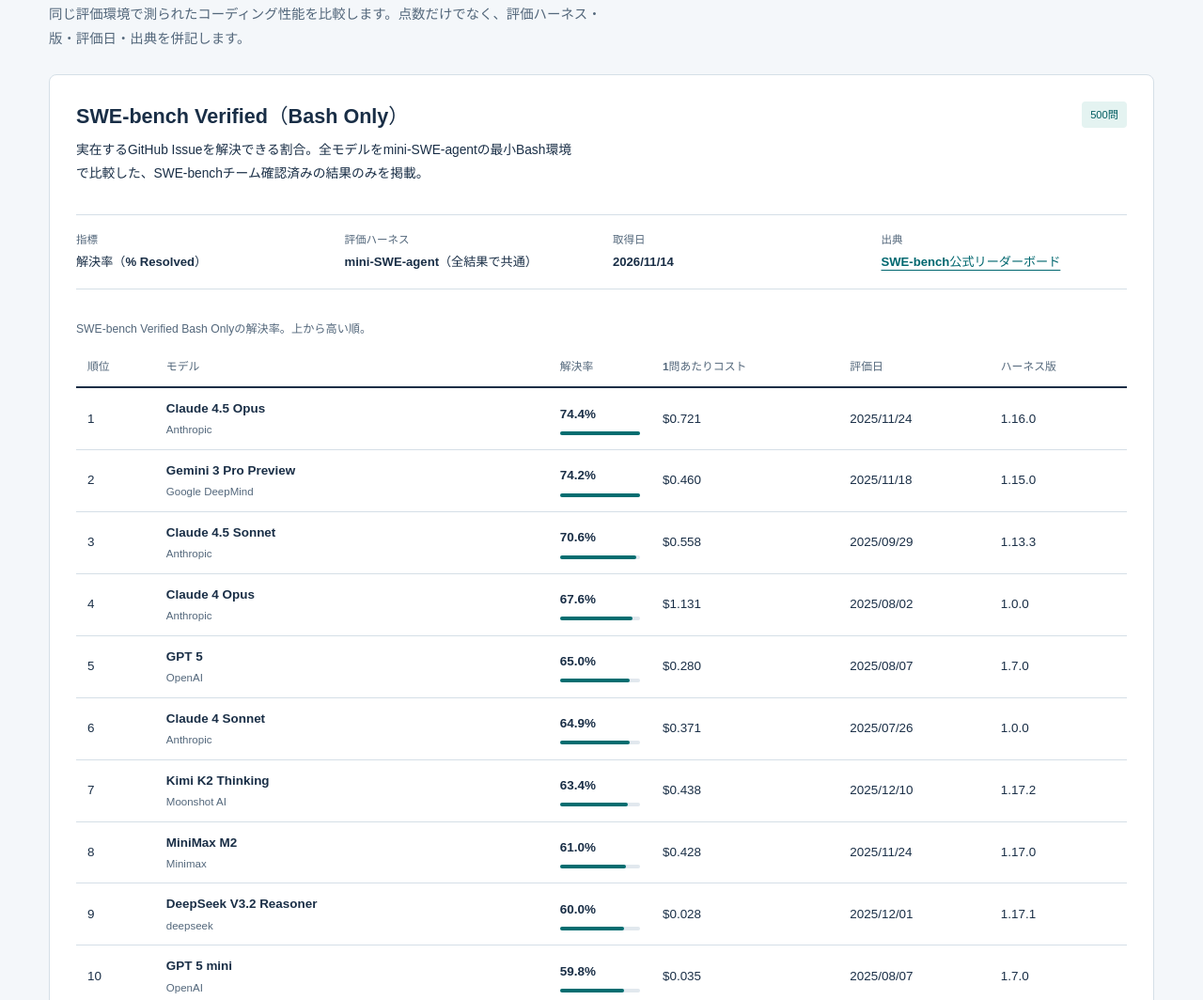
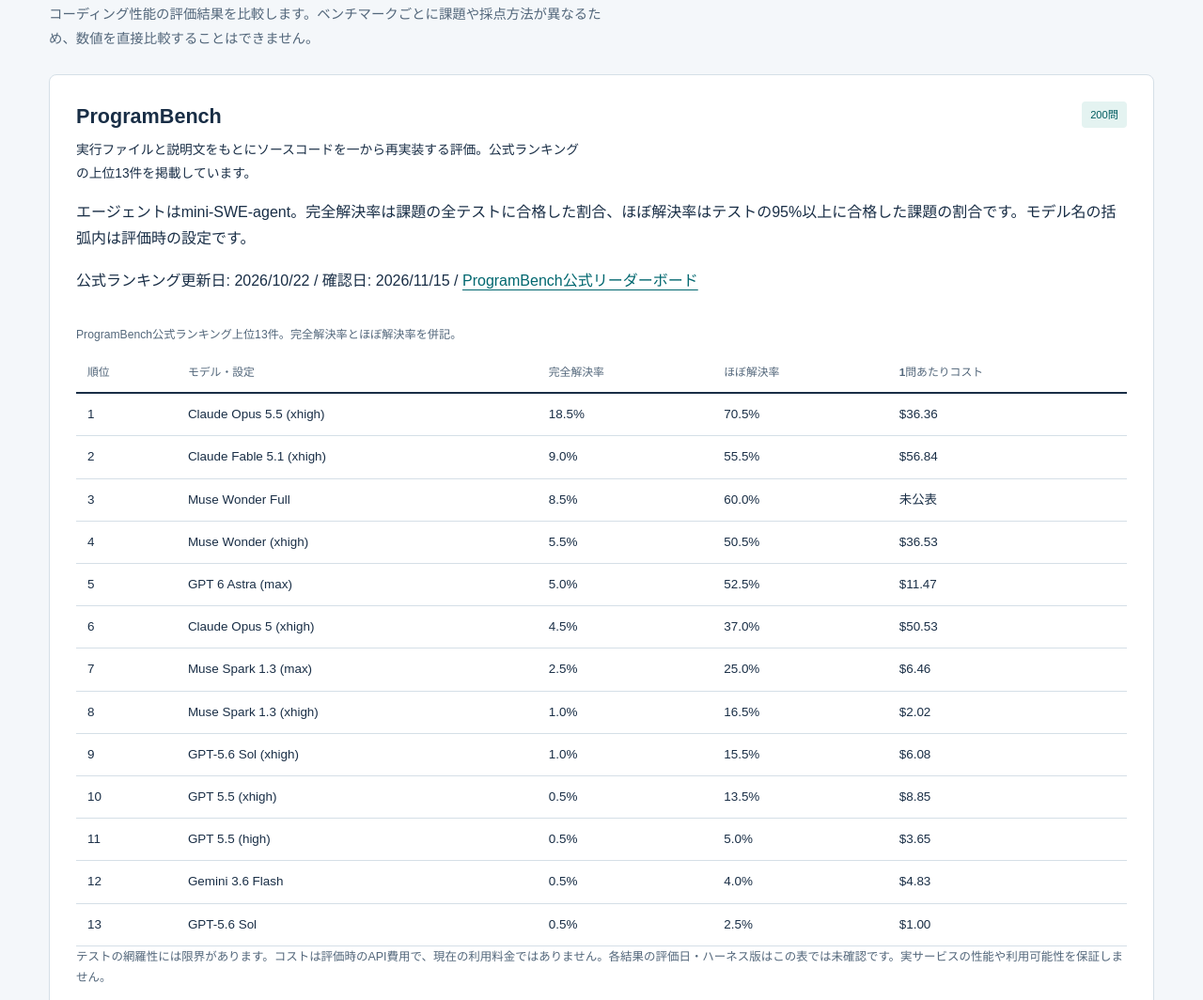
Before and after one commit to tonbiattack/ai-plan-radar, an Astro site: page /ai-plan-radar/models in a window 1280 px wide. Shown: the part 203-1267 px from the top of the page at 94% size. Built offline with nearby package versions, Linux system fonts and the light colour scheme; Astro itself is replaced by a stand-in of ours.

Commit message:
feat: add recent ProgramBench results

```diff
--- a/scripts/sync-swebench.ts
+++ b/scripts/sync-swebench.ts
@@ -35,7 +35,7 @@ const results = verified.results
   .filter(
     (result) =>
       result.agent === 'mini-SWE-agent' &&
-      result.checked &&
+      result.checked === true &&
       typeof result.resolved === 'number' &&
       typeof result['mini-swe-agent_version'] === 'string',
   )
--- /dev/null
+++ b/src/data/programbench.json
@@ -0,0 +1,21 @@
+{
+  "sourceUrl": "https://programbench.com/",
+  "sourceUpdatedAt": "2026-10-22",
+  "retrievedAt": "2026-11-15",
+  "instances": 200,
+  "results": [
+    { "model": "Claude Opus 5.5 (xhigh)", "resolved": 18.5, "almost": 70.5, "cost": 36.36 },
+    { "model": "Claude Fable 5.1 (xhigh)", "resolved": 9.0, "almost": 55.5, "cost": 56.84 },
+    { "model": "Muse Wonder Full", "resolved": 8.5, "almost": 60.0, "cost": null },
+    { "model": "Muse Wonder (xhigh)", "resolved": 5.5, "almost": 50.5, "cost": 36.53 },
+    { "model": "GPT 6 Astra (max)", "resolved": 5.0, "almost": 52.5, "cost": 11.47 },
+    { "model": "Claude Opus 5 (xhigh)", "resolved": 4.5, "almost": 37.0, "cost": 50.53 },
+    { "model": "Muse Spark 1.3 (max)", "resolved": 2.5, "almost": 25.0, "cost": 6.46 },
+    { "model": "Muse Spark 1.3 (xhigh)", "resolved": 1.0, "almost": 16.5, "cost": 2.02 },
+    { "model": "GPT-5.6 Sol (xhigh)", "resolved": 1.0, "almost": 15.5, "cost": 6.08 },
+    { "model": "GPT 5.5 (xhigh)", "resolved": 0.5, "almost": 13.5, "cost": 8.85 },
+    { "model": "GPT 5.5 (high)", "resolved": 0.5, "almost": 5.0, "cost": 3.65 },
+    { "model": "Gemini 3.6 Flash", "resolved": 0.5, "almost": 4.0, "cost": 4.83 },
+    { "model": "GPT-5.6 Sol", "resolved": 0.5, "almost": 2.5, "cost": 1.0 }
+  ]
+}
--- a/src/data/swebench-verified.json
+++ b/src/data/swebench-verified.json
@@ -8,7 +8,7 @@
     "harness": "mini-SWE-agent",
     "sourceUrl": "https://www.swebench.com/verified.html",
     "dataUrl": "https://www.swebench.com/index.html",
-    "retrievedAt": "2026-11-14",
+    "retrievedAt": "2026-11-15",
     "notes": "エージェント構成が異なる結果やチーム未確認の自己申告値は除外。スコアは評価条件に依存し、製品での実利用性能を保証しません。1インスタンスあたりのコストは評価時点のAPI料金に基づく概算で、現在の価格ではありません。0は無料または未算定のため非表示。"
   },
   "results": [
--- /dev/null
+++ b/src/lib/programbench.ts
@@ -0,0 +1,20 @@
+import { z } from 'zod';
+
+export const programbenchSchema = z
+  .object({
+    sourceUrl: z.literal('https://programbench.com/'),
+    sourceUpdatedAt: z.iso.date(),
+    retrievedAt: z.iso.date(),
+    instances: z.literal(200),
+    results: z
+      .array(
+        z.object({
+          model: z.string().min(1),
+          resolved: z.number().min(0).max(100),
+          almost: z.number().min(0).max(100),
+          cost: z.number().nonnegative().nullable(),
+        }),
+      )
+      .min(1),
+  })
+  .refine((data) => data.sourceUpdatedAt <= data.retrievedAt, '更新日は取得日以前');
--- a/src/pages/models.astro
+++ b/src/pages/models.astro
@@ -1,10 +1,13 @@
 ---
 import Layout from '../layouts/Layout.astro';
 import raw from '../data/swebench-verified.json';
+import programbenchRaw from '../data/programbench.json';
+import { programbenchSchema } from '../lib/programbench';
 import { benchmarkDataSchema } from '../lib/benchmark';
 import { catalog } from '../lib/catalog';
 import { formatDate } from '../lib/format';
 const data = benchmarkDataSchema.parse(raw);
+const programbench = programbenchSchema.parse(programbenchRaw);
 const base = import.meta.env.BASE_URL.replace(/\/$/, '');
 const linkedModelIds = new Set(data.results.map((result) => result.modelId).filter(Boolean));
 const linkedModels = catalog.models.filter((model) => linkedModelIds.has(model.id));
@@ -12,22 +15,81 @@ const best = data.results[0].score;
 ---
 
 <Layout
-  title="モデル性能（SWE-bench Verified）| AI Plan Radar"
-  description="AIコーディングモデルのSWE-bench Verified（Bash Only）結果を、評価条件・出典・評価日付きで一覧表示します。"
+  title="モデル性能（ProgramBench・SWE-bench）| AI Plan Radar"
+  description="AIコーディングモデルのProgramBenchとSWE-benchの結果を、評価条件・出典とともに表示します。"
 >
   <div class="container benchmark-page">
     <header class="benchmark-header">
       <h1>モデル性能</h1>
       <p>
-        同じ評価環境で測られたコーディング性能を比較します。点数だけでなく、評価ハーネス・版・評価日・出典を併記します。
+        コーディング性能の評価結果を比較します。ベンチマークごとに課題や採点方法が異なるため、数値を直接比較することはできません。
       </p>
     </header>
+
+    <section class="benchmark-card" aria-labelledby="programbench-title">
+      <div class="benchmark-title">
+        <div>
+          <h2 id="programbench-title">ProgramBench</h2>
+          <p>
+            実行ファイルと説明文をもとにソースコードを一から再実装する評価。公式ランキングの上位13件を掲載しています。
+          </p>
+        </div>
+        <span class="badge">{programbench.instances}問</span>
+      </div>
+      <p>
+        エージェントはmini-SWE-agent。完全解決率は課題の全テストに合格した割合、ほぼ解決率はテストの95%以上に合格した課題の割合です。モデル名の括弧内は評価時の設定です。
+      </p>
+      <p>
+        公式ランキング更新日:{' '}
+        <time datetime={programbench.sourceUpdatedAt}>
+          {formatDate(programbench.sourceUpdatedAt)}
+        </time>{' '}
+        / 確認日:{' '}
+        <time datetime={programbench.retrievedAt}>{formatDate(programbench.retrievedAt)}</time> /
+        <a href={programbench.sourceUrl}>ProgramBench公式リーダーボード</a>
+      </p>
+      <div class="benchmark-table-scroll">
+        <table class="benchmark-table">
+          <caption>ProgramBench公式ランキング上位13件。完全解決率とほぼ解決率を併記。</caption>
+          <thead>
+            <tr>
+              <th scope="col">順位</th>
+              <th scope="col">モデル・設定</th>
+              <th scope="col">完全解決率</th>
+              <th scope="col">ほぼ解決率</th>
+              <th scope="col">1問あたりコスト</th>
+            </tr>
+          </thead>
+          <tbody>
+            {programbench.results.map((result, index) => (
+              <tr>
+                <td data-label="順位">{index + 1}</td>
+                <th scope="row" data-label="モデル">
+                  {result.model}
+                </th>
+                <td data-label="完全解決率">{result.resolved.toFixed(1)}%</td>
+                <td data-label="ほぼ解決率">{result.almost.toFixed(1)}%</td>
+                <td data-label="1問あたりコスト">
+                  {result.cost === null ? '未公表' : `$${result.cost.toFixed(2)}`}
+                </td>
+              </tr>
+            ))}
+          </tbody>
+        </table>
+      </div>
+      <p class="benchmark-note">
+        テストの網羅性には限界があります。コストは評価時のAPI費用で、現在の利用料金ではありません。各結果の評価日・ハーネス版はこの表では未確認です。実サービスの性能や利用可能性を保証しません。
+      </p>
+    </section>
 
     <section class="benchmark-card" aria-labelledby="benchmark-title">
       <div class="benchmark-title">
         <div>
           <h2 id="benchmark-title">{data.benchmark.name}</h2>
           <p>{data.benchmark.description}</p>
+          <p>
+            掲載結果の評価日は2025年であり、新しいモデルを網羅していません。取得日は評価日ではありません。
+          </p>
         </div>
         <span class="badge">{data.benchmark.instances}問</span>
       </div>
```
Also changed, not shown: docs/DATA_REVIEW.md (+5 -0 lines), tests/e2e/site.spec.ts (+6 -0 lines), tests/unit/programbench.test.ts (added, +25 -0 lines), README.md.
